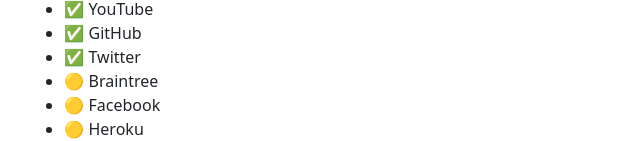
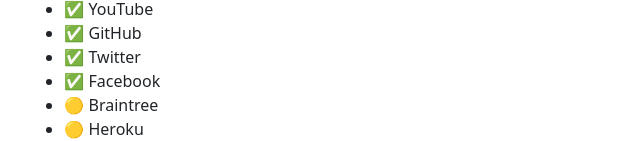
Before and after one commit to sourcegraph-community/no-secrets, a plain HTML site: page index.html in a window 1280 px wide. Shown: the part 817-958 px from the top of the page, 197-837 px from the left. Drawn offline with nearby package versions, Linux system fonts and the light colour scheme.

Commit message:
Add Facebook
Signed-off-by: Justin Dorfman <justindorfman@gmail.com>

```diff
--- a/index.html
+++ b/index.html
@@ -63,8 +63,8 @@
                 <li>✅ YouTube</li>
                 <li>✅ GitHub</li>
                 <li>✅ Twitter</li>
+                <li>✅ Facebook</li>
                 <li>🟡 Braintree</li>
-                <li>🟡 Facebook</li>
                 <li>🟡 Heroku</li>
                 <li>🟡 Square</li>
 
```
